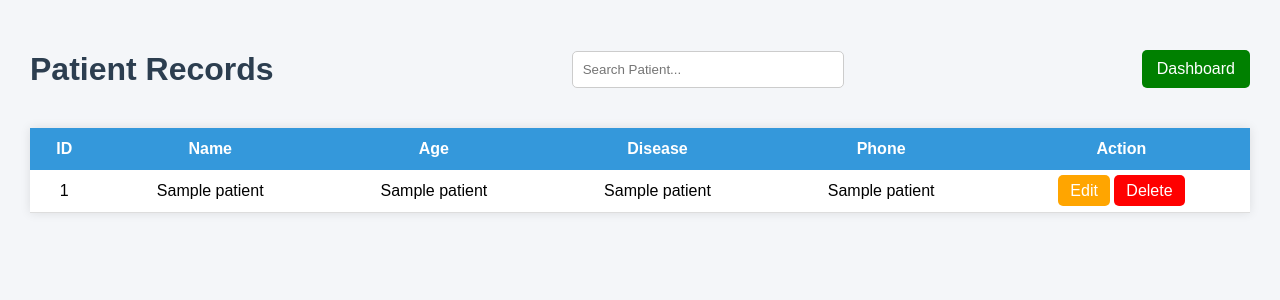
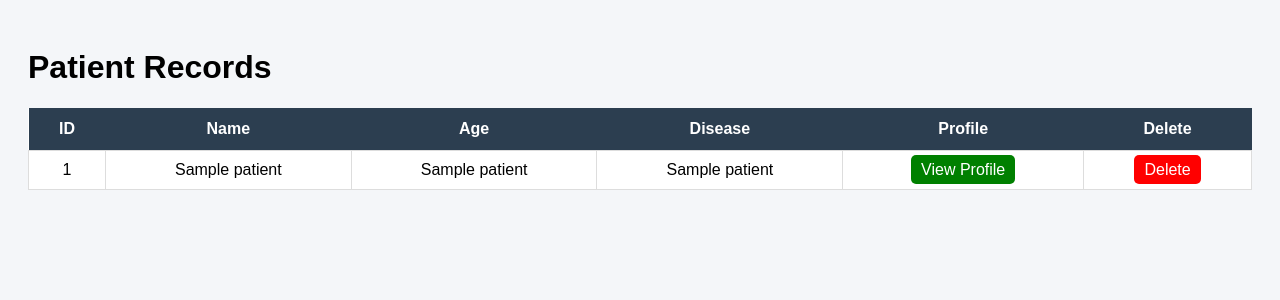
Before and after one commit to swathi04721/Hospital-Management-System, a Flask app: page /view_patients in a window 1280 px wide. Shown: the top 300 px of the page. Run offline with Flask 3, Linux system fonts and the light colour scheme; a database or web service that is not in the repository returns one stand-in record (values such as "Sample title"); some libraries are stand-ins or nearby versions.

Commit message:
patient profile link added

```diff
--- a/app.py
+++ b/app.py
@@ -396,6 +396,20 @@ def search_patient():
         'search_patient.html',
         patients=patients
     )
+@app.route('/patient_profile/<int:id>')
+def patient_profile(id):
+
+    cur.execute(
+        "SELECT * FROM patients WHERE id=%s",
+        (id,)
+    )
+
+    patient = cur.fetchone()
+
+    return render_template(
+        'patient_profile.html',
+        patient=patient
+    )
 # -----------------------------
 # RUN APP
 # -----------------------------
--- a/templates/view_patients.html
+++ b/templates/view_patients.html
@@ -1,118 +1,91 @@
 <!DOCTYPE html>
 <html>
 <head>
-    <title>Patient Records</title>
+    <title>View Patients</title>
 
     <style>
         body{
-            font-family: Arial;
+            font-family:Arial;
             background:#f4f6f9;
-            margin:0;
-            padding:30px;
-        }
-
-        h1{
-            color:#2c3e50;
-            margin-bottom:20px;
-        }
-
-        .top-bar{
-            display:flex;
-            justify-content:space-between;
-            align-items:center;
-            margin-bottom:20px;
-        }
-
-        input{
-            padding:10px;
-            width:250px;
-            border:1px solid #ccc;
-            border-radius:5px;
+            padding:20px;
         }
 
         table{
             width:100%;
             border-collapse:collapse;
             background:white;
-            box-shadow:0 0 10px rgba(0,0,0,0.1);
         }
 
         th{
-            background:#3498db;
+            background:#2c3e50;
             color:white;
             padding:12px;
         }
 
         td{
-            padding:12px;
+            padding:10px;
+            border:1px solid #ddd;
             text-align:center;
-            border-bottom:1px solid #ddd;
         }
 
-        tr:hover{
-            background:#f1f1f1;
-        }
-
-        .btn{
-            padding:7px 12px;
-            border:none;
+        a{
+            text-decoration:none;
+            padding:6px 10px;
             border-radius:5px;
-            color:white;
-            cursor:pointer;
-            text-decoration:none;
-        }
-
-        .edit{
-            background:orange;
         }
 
         .delete{
             background:red;
+            color:white;
         }
 
-        .add-btn{
+        .profile{
             background:green;
-            padding:10px 15px;
+            color:white;
         }
     </style>
+
 </head>
-
 <body>
 
-    <div class="top-bar">
 <h1>Patient Records</h1>
 
-        <input type="text" placeholder="Search Patient...">
+<table>
 
-        <a href="/dashboard" class="btn add-btn">Dashboard</a>
-    </div>
-
-    <table>
 <tr>
     <th>ID</th>
     <th>Name</th>
     <th>Age</th>
     <th>Disease</th>
-            <th>Phone</th>
-            <th>Action</th>
+    <th>Profile</th>
+    <th>Delete</th>
 </tr>
 
 {% for patient in patients %}
+
 <tr>
+
     <td>{{ patient[0] }}</td>
     <td>{{ patient[1] }}</td>
     <td>{{ patient[2] }}</td>
     <td>{{ patient[3] }}</td>
-            <td>{{ patient[4] }}</td>
 
     <td>
-                <a href="/edit/{{ patient[0] }}" class="btn edit">Edit</a>
+        <a class="profile"
+           href="/patient_profile/{{ patient[0] }}">
+           View Profile
+        </a>
+    </td>
 
-                <a href="/delete/{{ patient[0] }}" class="btn delete">
+    <td>
+        <a class="delete"
+           href="/delete/{{ patient[0] }}">
            Delete
         </a>
     </td>
+
 </tr>
+
 {% endfor %}
 
 </table>
```
Also changed, not shown: templates/patients_profile.html (added, +15 -0 lines). Lines whose indentation alone changed are shown as unchanged.
